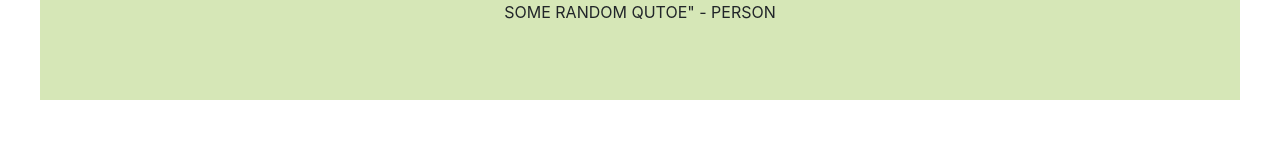
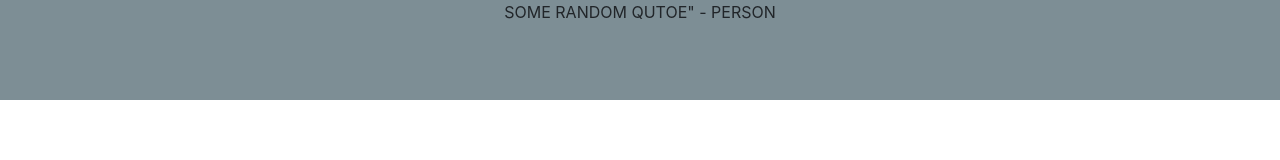
Before and after one commit to pmaganty/public_portfolio, a React (Create React App) app in the folder portfolio/: page / in a window 1280 px wide. Shown: the top 160 px of the page. Built offline with nearby package versions, Linux system fonts and the light colour scheme.

Commit message:
add footer and change color scheme

```diff
--- /dev/null
+++ b/portfolio/src/components/footer/footer.css
@@ -0,0 +1,4 @@
+#footer {
+    background-color: #FBE0C3;
+    height: 200px;
+}
--- /dev/null
+++ b/portfolio/src/components/footer/index.js
@@ -0,0 +1,12 @@
+import "./footer.css";
+
+function Footer() {
+  return (
+    <div className="row justify-content-center">
+        <div className="col-sm-12 col-md-12 col-lg-12" id="footer">
+        </div>
+    </div>
+  );
+}
+
+export default Footer;
--- a/portfolio/src/components/header/index.css
+++ b/portfolio/src/components/header/index.css
@@ -1,5 +1,5 @@
 #header {
-    background-color: rgb(214, 231, 183);
+    background-color: #7D8E95;
     width: 100%;
     height: 100px;
   }
--- a/portfolio/src/components/header/index.js
+++ b/portfolio/src/components/header/index.js
@@ -3,7 +3,7 @@ import "./index.css";
 function Header() {
   return (
     <div className="row justify-content-center">
-        <div className="col-sm-12 col-md-11 col-lg-11" id="header">
+        <div className="col-sm-12 col-md-12 col-lg-12" id="header">
             <div className="row justify-content-center">
                 <p>SOME RANDOM QUTOE" - PERSON</p>
             </div>
--- a/portfolio/src/components/home/index.js
+++ b/portfolio/src/components/home/index.js
@@ -1,6 +1,7 @@
 import Header from '../header';
 import Center from './center';
 import Projects from './projects';
+import Footer from '../footer';
 import './home.css';
 
 function Home() {
@@ -9,6 +10,7 @@ function Home() {
           <Header />
           <Center />
           <Projects />
+          <Footer />
       </div>
     );
   }
--- a/portfolio/src/components/home/projects/projects.css
+++ b/portfolio/src/components/home/projects/projects.css
@@ -1,5 +1,5 @@
 #whole_projects {
     height: 500px;
-    background-color: rgb(214, 231, 183);
+    background-color: #7D8E95;
     width: 100%;
 }
```
